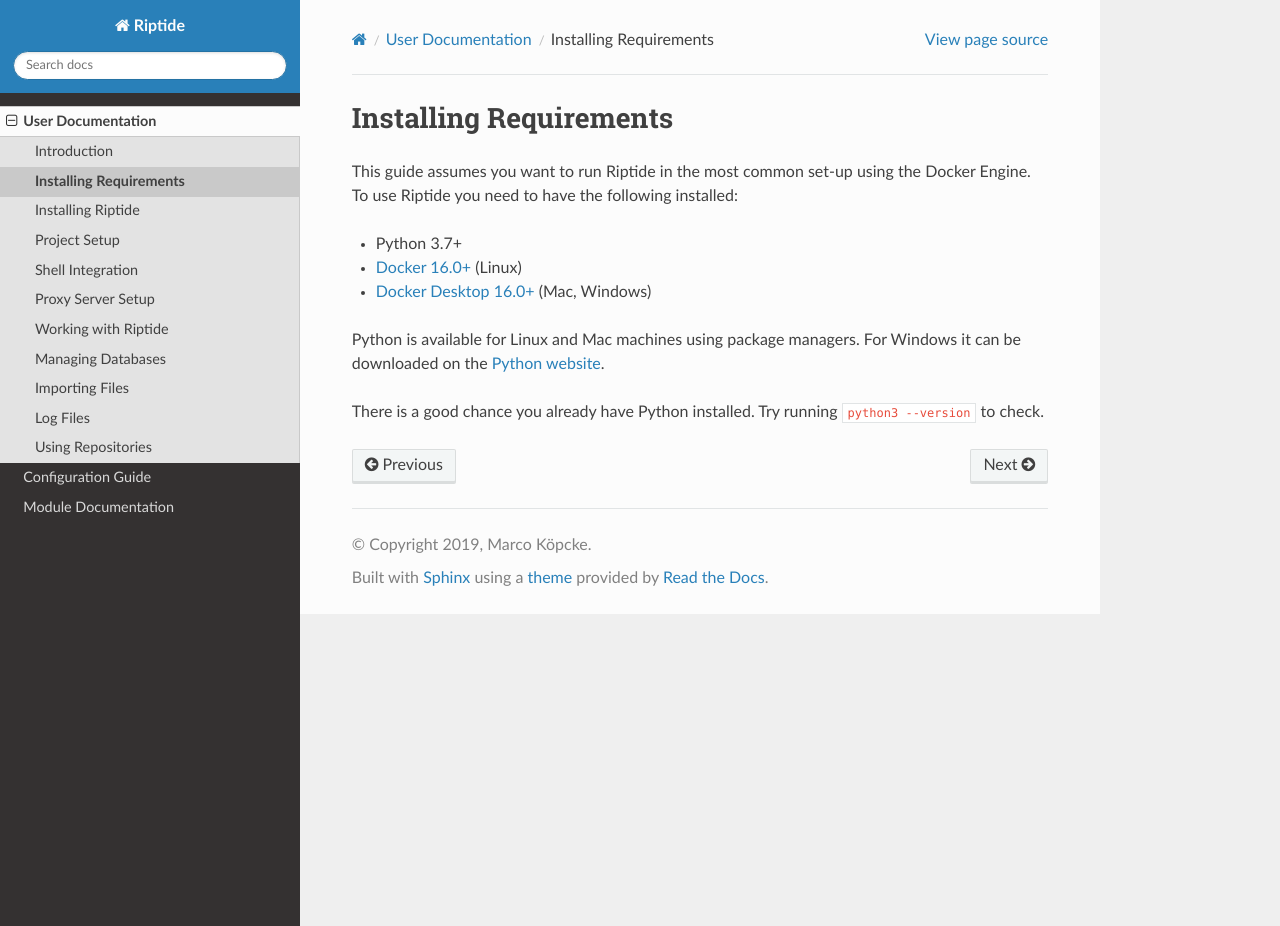
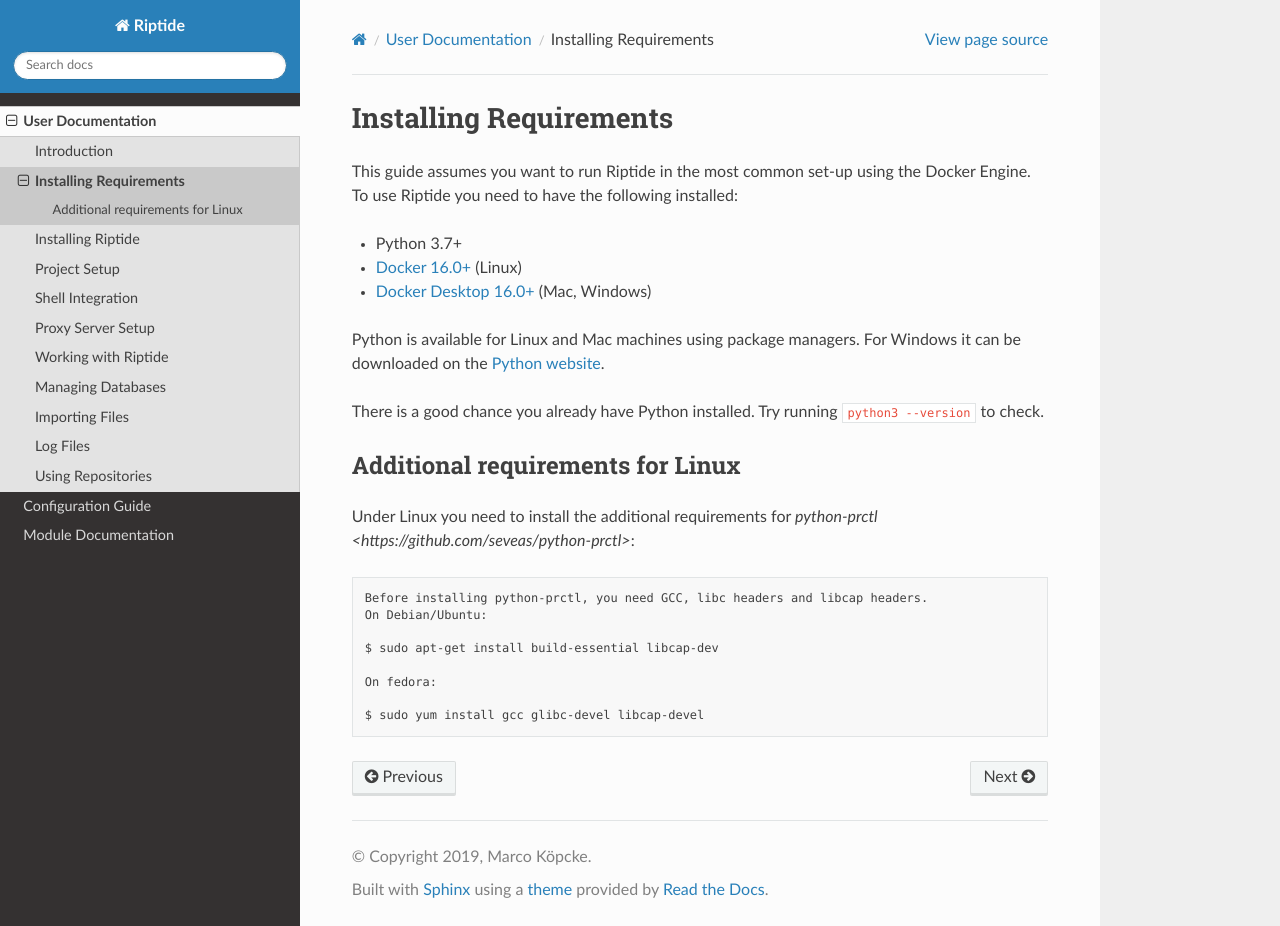
Before and after one commit to theCapypara/riptide-docs, a Sphinx documentation site: the page built from source/user_docs/2_requirements.rst, in a window 1280 px wide and 926 px high. Built offline with Sphinx 7.4.7 and the Read the Docs theme 2.0.0, drawn with Linux system fonts in a browser that asks for light colours; formulas are drawn with MathJax 3.

Commit message:
Additional Linux requirements

```diff
--- a/source/user_docs/2_requirements.rst
+++ b/source/user_docs/2_requirements.rst
@@ -12,3 +12,16 @@
 For Windows it can be downloaded on the `Python website <https://www.python.org/downloads/>`_.
 
 There is a good chance you already have Python installed. Try running ``python3 --version`` to check.
+
+Additional requirements for Linux
+~~~~~~~~~~~~~~~~~~~~~~~~~~~~~~~~~
+Under Linux you need to install the additional requirements for `python-prctl <https://github.com/seveas/python-prctl>`::
+
+  Before installing python-prctl, you need GCC, libc headers and libcap headers.
+  On Debian/Ubuntu:
+
+  $ sudo apt-get install build-essential libcap-dev
+
+  On fedora:
+
+  $ sudo yum install gcc glibc-devel libcap-devel
```
